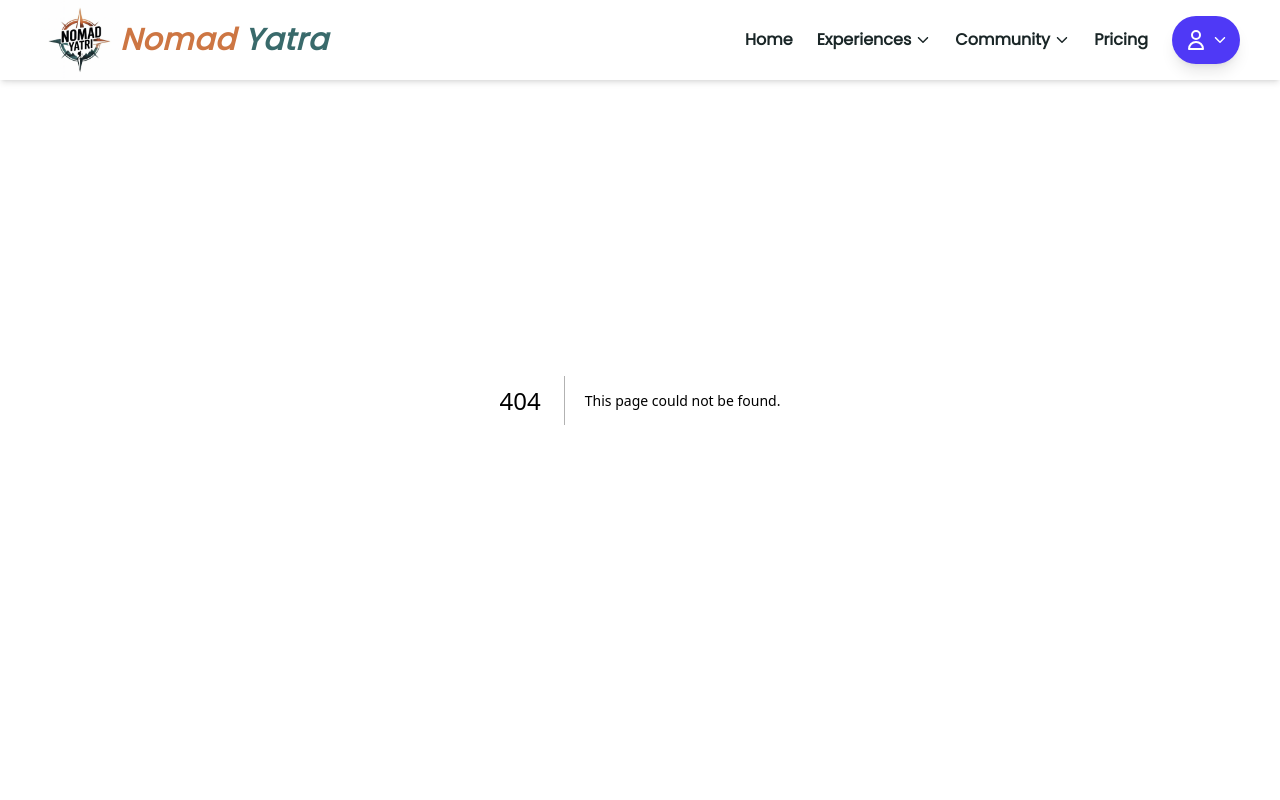
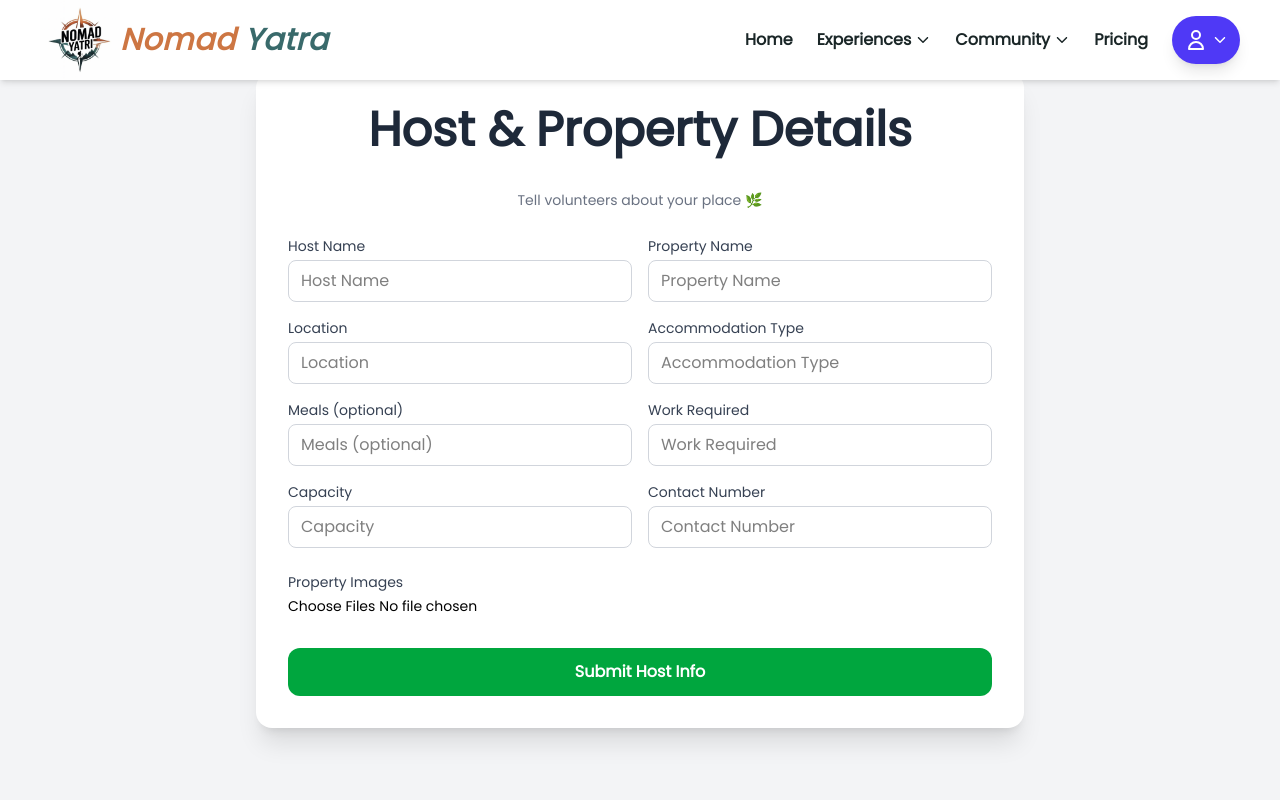
Before and after one commit to aavizmehar/Nomad-Yatri, a Next.js app: page /host/addInfoPage in a window 1280 px wide. Before the commit this address had no page. Shown: the top 800 px of the page. Built offline with nearby package versions, Linux system fonts and the light colour scheme.

Commit message:
added host information form and validation in frontend; implemented host data submission to backend

```diff
--- /dev/null
+++ b/app/host/addInfoPage/page.tsx
@@ -0,0 +1,186 @@
+"use client";
+
+import { useState } from "react";
+import { useRouter } from "next/navigation";
+
+export default function HostAddInfoPage() {
+  const router = useRouter();
+
+  const [form, setForm] = useState({
+    name: "",
+    propertyName: "",
+    location: "",
+    acomodationType: "",
+    meals: "",
+    workRequired: "",
+    capacity: "",
+    contact: "",
+  });
+
+  const [images, setImages] = useState([]);
+  const [errors, setErrors] = useState({});
+  const [globalError, setGlobalError] = useState("");
+  const [success, setSuccess] = useState("");
+  const [loading, setLoading] = useState(false);
+
+  const handleChange = (e) => {
+    setForm({ ...form, [e.target.name]: e.target.value });
+    setErrors({ ...errors, [e.target.name]: "" });
+    setGlobalError("");
+  };
+
+  const handleImageChange = (e) => {
+    setImages([...e.target.files]);
+    setErrors({ ...errors, images: "" });
+  };
+
+  const validate = () => {
+    const newErrors = {};
+
+    if (!form.name) newErrors.name = "Host name is required";
+    if (!form.propertyName) newErrors.propertyName = "Property name is required";
+    if (!form.location) newErrors.location = "Location is required";
+    if (!form.capacity) newErrors.capacity = "Capacity is required";
+    if (!form.contact) newErrors.contact = "Contact number is required";
+    if (images.length === 0) newErrors.images = "At least one image is required";
+
+    setErrors(newErrors);
+    return Object.keys(newErrors).length === 0;
+  };
+
+  const handleSubmit = async () => {
+    setGlobalError("");
+    setSuccess("");
+
+    if (!validate()) return;
+
+    const token = localStorage.getItem("token");
+    if (!token) {
+      setGlobalError("Session expired. Please login again.");
+      return;
+    }
+
+    try {
+      setLoading(true);
+
+      const formData = new FormData();
+      Object.entries(form).forEach(([key, value]) =>
+        formData.append(key, value)
+      );
+      images.forEach((img) => formData.append("propertyImages", img));
+
+      const res = await fetch(
+        `${process.env.NEXT_PUBLIC_API_URL}/users/hosts/dashboard/addHostData`,
+        {
+          method: "POST",
+          headers: { Authorization: `Bearer ${token}` },
+          body: formData,
+        }
+      );
+
+      const data = await res.json();
+
+      if (!res.ok) {
+        throw new Error(data.message || data.error || "Submission failed");
+      }
+
+      setSuccess("🎉 Host information added successfully!");
+      setTimeout(() => router.push("/host/dashboard"), 1500);
+    } catch (err) {
+      setGlobalError(err.message);
+    } finally {
+      setLoading(false);
+    }
+  };
+
+  return (
+    <div className="min-h-screen bg-gray-100 flex items-center justify-center px-4 py-10">
+      <div className="w-full max-w-3xl bg-white rounded-2xl shadow-xl p-8">
+        <h1 className="text-3xl font-bold text-center text-gray-800 mb-2">
+          Host & Property Details
+        </h1>
+        <p className="text-center text-gray-500 mb-6">
+          Tell volunteers about your place 🌿
+        </p>
+
+        {/* Global Error */}
+        {globalError && (
+          <div className="mb-4 bg-red-50 border border-red-200 text-red-700 px-4 py-3 rounded-lg">
+            {globalError}
+          </div>
+        )}
+
+        {/* Success */}
+        {success && (
+          <div className="mb-4 bg-green-50 border border-green-200 text-green-700 px-4 py-3 rounded-lg">
+            {success}
+          </div>
+        )}
+
+        <div className="grid grid-cols-1 md:grid-cols-2 gap-4">
+          <Input label="Host Name" name="name" value={form.name} error={errors.name} onChange={handleChange} />
+          <Input label="Property Name" name="propertyName" value={form.propertyName} error={errors.propertyName} onChange={handleChange} />
+          <Input label="Location" name="location" value={form.location} error={errors.location} onChange={handleChange} />
+          <Input label="Accommodation Type" name="acomodationType" value={form.acomodationType} onChange={handleChange} />
+          <Input label="Meals (optional)" name="meals" value={form.meals} onChange={handleChange} />
+          <Input label="Work Required" name="workRequired" value={form.workRequired} onChange={handleChange} />
+          <Input label="Capacity" name="capacity" type="number" value={form.capacity} error={errors.capacity} onChange={handleChange} />
+          <Input label="Contact Number" name="contact" value={form.contact} error={errors.contact} onChange={handleChange} />
+        </div>
+
+        {/* Images */}
+        <div className="mt-6">
+          <label className="block text-sm font-medium text-gray-700 mb-1">
+            Property Images
+          </label>
+          <input
+            type="file"
+            multiple
+            accept="image/*"
+            onChange={handleImageChange}
+            className="block w-full text-sm"
+          />
+          {errors.images && (
+            <p className="text-sm text-red-600 mt-1">{errors.images}</p>
+          )}
+        </div>
+
+        <button
+          onClick={handleSubmit}
+          disabled={loading}
+          className={`mt-8 w-full rounded-xl py-3 font-semibold transition
+            ${loading
+              ? "bg-gray-400 cursor-not-allowed"
+              : "bg-green-600 hover:bg-green-700 text-white"}
+          `}
+        >
+          {loading ? "Submitting..." : "Submit Host Info"}
+        </button>
+      </div>
+    </div>
+  );
+}
+
+/* Reusable Input */
+function Input({ label, name, type = "text", value, onChange, error }) {
+  return (
+    <div>
+      <label className="block text-sm font-medium text-gray-700 mb-1">
+        {label}
+      </label>
+      <input
+        name={name}
+        type={type}
+        value={value}
+        onChange={onChange}
+        className={`w-full rounded-lg border px-3 py-2 focus:outline-none focus:ring-2
+          ${error
+            ? "border-red-400 focus:ring-red-400"
+            : "border-gray-300 focus:ring-green-500"}
+        `}
+        placeholder={label}
+      />
+      {error && <p className="text-sm text-red-600 mt-1">{error}</p>}
+    </div>
+  );
+}
--- /dev/null
+++ b/app/volunteer/addInfoPage/page.tsx
@@ -0,0 +1,37 @@
+'use client';
+
+import { useState } from 'react';
+import { useRouter } from 'next/navigation';
+
+export default function VolunteerRegister() {
+  const router = useRouter();
+  const [name, setName] = useState('');
+  const [email, setEmail] = useState('');
+  const [password, setPassword] = useState('');
+
+  const handleRegister = async () => {
+    const res = await fetch(`${process.env.NEXT_PUBLIC_API_URL}/auth/register`, {
+      method: 'POST',
+      headers: { 'Content-Type': 'application/json' },
+      body: JSON.stringify({ name, email, password, role: 'volunteer' }),
+    });
+
+    const data = await res.json();
+    if (res.ok) {
+      alert('Registered successfully!');
+      router.push('/volunteer/login');
+    } else {
+      alert(data.error || 'Error registering');
+    }
+  };
+
+  return (
+    <div className="flex flex-col items-center justify-center min-h-screen">
+      <h1 className="text-2xl mb-4">Add your Volunteer Information</h1>
+      <input placeholder="Name" value={name} onChange={e => setName(e.target.value)} className="border p-2 mb-2" />
+      <input placeholder="Email" value={email} onChange={e => setEmail(e.target.value)} className="border p-2 mb-2" />
+      <input placeholder="Password" type="password" value={password} onChange={e => setPassword(e.target.value)} className="border p-2 mb-2" />
+      <button onClick={handleRegister} className="bg-blue-500 text-white p-2">Register</button>
+    </div>
+  );
+}
```
Also changed, not shown: 2 other files (tests, documents, lock files or other folders).
